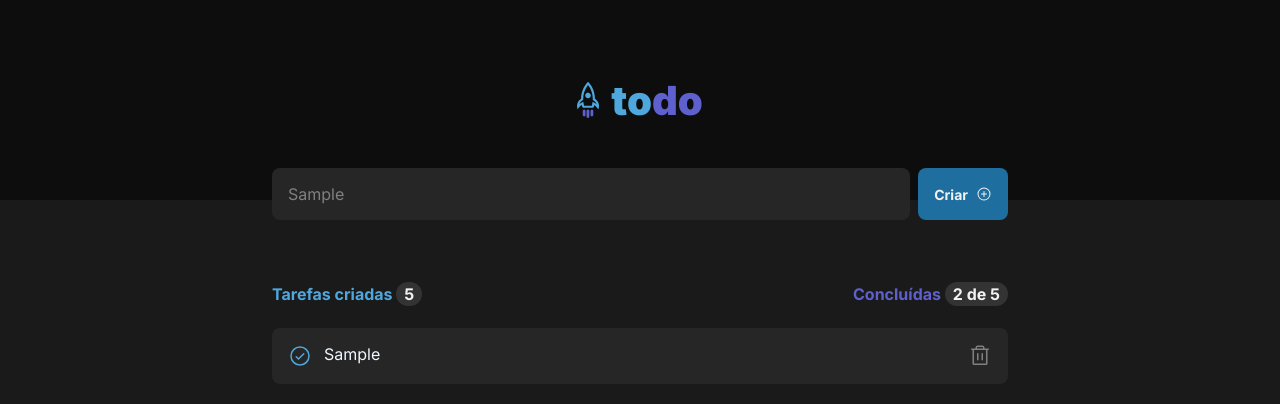
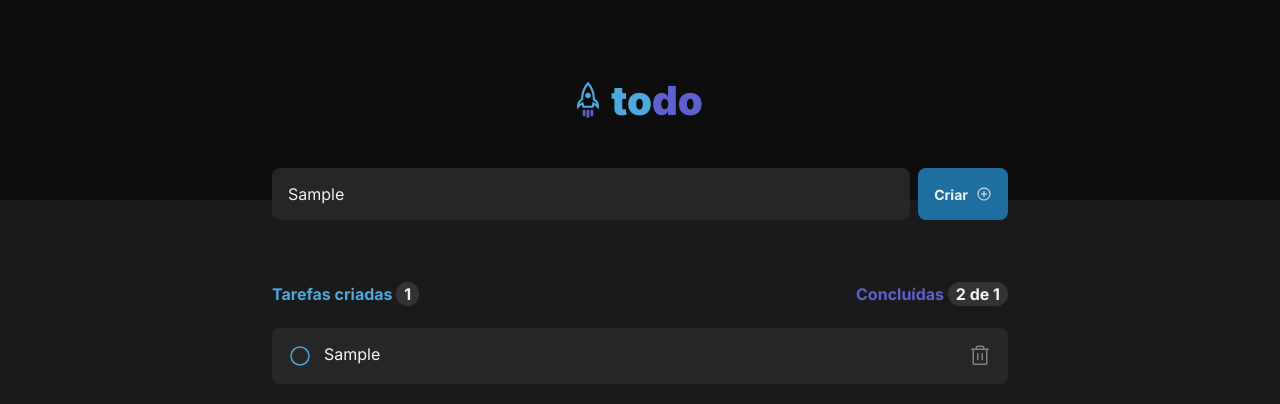
Before and after one commit to geilinha/To-do, a React (Vite) app: page / in a window 1280 px wide. Both pictures are taken after typing "Sample" into the empty fields and a click on the button "Criar". Shown: the top 404 px of the page. Built offline with nearby package versions, Linux system fonts and the light colour scheme.

Commit message:
feat: modificacoes gerais

```diff
--- a/src/components/App.jsx
+++ b/src/components/App.jsx
@@ -1,49 +1,65 @@
-import { useState } from 'react'
-import '../styles/global.css'
-import styles from './App.module.css'
-import { Header } from './Header'
-import { TarefaCard } from './TarefaCard'
-import { TarefaInput } from './TarefaInput'
+import { useState } from "react";
+import "../styles/global.css";
+import styles from "./App.module.css";
+import { Header } from "./Header";
+import { TarefaCard } from "./TarefaCard";
+import { TarefaInput } from "./TarefaInput";
 
 function App() {
-
   const [tarefa, setTarefa] = useState([]);
 
+  const id = tarefa.length;
+
   function adicionaTarefa(content) {
-        setTarefa([...tarefa, content])
+    const item = setTarefa([...tarefa, { id, content, isChecked: false }]);
   }
 
+  function removeTarefa(contentToDelete) {
+    const filteredList = tarefa.filter((content) => {
+      return content.id !== contentToDelete;
+    });
 
+    setTarefa(filteredList);
+  }
 
+  const quantidadeTarefa = tarefa.length;
 
-    return(
+  return (
     <div>
       <Header />
-
       <div className={styles.whapper}>
-
         <main>
           <div className={styles.createTask}>
-                         <TarefaInput  onAdicionaTarefa={adicionaTarefa}/>
+            <TarefaInput onAdicionaTarefa={adicionaTarefa} />
           </div>
           <div className={styles.body}>
             <div className={styles.index}>
-                            <p className={styles.totalTasks}>Tarefas criadas <span>{5}</span></p>
-                            <p className={styles.concluideTasks}>Concluídas <span>{2} de {5}</span></p>
+              <p className={styles.totalTasks}>
+                Tarefas criadas <span>{quantidadeTarefa}</span>
+              </p>
+              <p className={styles.concluideTasks}>
+                Concluídas{" "}
+                <span>
+                  {2} de {quantidadeTarefa}
+                </span>
+              </p>
             </div>
             <div className={styles.tasks}>
               {tarefa.map((tar) => {
                 return (
-                                    <TarefaCard content={tar}/>
-                                )
+                  <TarefaCard
+                    key={tar.id}
+                    content={tar}
+                    onRemoveTarefa={removeTarefa}
+                  />
+                );
               })}
             </div>
           </div>
         </main>
-
       </div>
     </div>
-    )
+  );
 }
 
-export default App
+export default App;
--- a/src/components/Header.module.css
+++ b/src/components/Header.module.css
@@ -5,7 +5,7 @@ header {
     display: flex;
     justify-content: center;
     align-items: center;
-    gap: 12px;
+    gap: 0.75rem;
 
     font-family: 'Inter', sans-serif;
     font-weight: 900;
@@ -23,5 +23,4 @@ header p {
     -webkit-background-clip: text;
     -webkit-text-fill-color: transparent;
     background-clip: text;
-
 }
--- a/src/components/TarefaCard.jsx
+++ b/src/components/TarefaCard.jsx
@@ -1,17 +1,34 @@
-import styles from './TarefaCard.module.css'
-import { CheckCircle } from '@phosphor-icons/react'
-import { Trash } from '@phosphor-icons/react'
+import styles from "./TarefaCard.module.css";
+import { Circle } from "@phosphor-icons/react";
+import { CheckCircle } from "@phosphor-icons/react";
+import { Trash } from "@phosphor-icons/react";
+import { useState } from "react";
 
-export function TarefaCard({ content }) {
-    return (
-        <div className={styles.TarefaCard}>
-            <button>
-                <CheckCircle size={24} color="#4EA8DE"/>
-            </button>
-            <p>{content}</p>
-            <button>
-                <Trash size={24} color="#808080"/>
-            </button>
-        </div>
-    )
+export function TarefaCard({ content, onRemoveTarefa }) {
+  function handleDeleteTarefa() {
+    console.log(content);
+    onRemoveTarefa(content.id);
+  }
+
+  const [isChecked, setIsChecked] = useState(false);
+
+  return (
+    <div className={styles.TarefaCard}>
+      <button
+        onClick={() => {
+          setIsChecked(!isChecked);
+        }}
+      >
+        {isChecked ? (
+          <CheckCircle className={styles.check} size={24} color="#4EA8DE" />
+        ) : (
+          <Circle className={styles.checked} size={24} color="#4EA8DE" />
+        )}
+      </button>
+      <p>{content.content}</p>
+      <button onClick={handleDeleteTarefa} className={styles.delete}>
+        <Trash size={24} />
+      </button>
+    </div>
+  );
 }
--- a/src/components/TarefaCard.module.css
+++ b/src/components/TarefaCard.module.css
@@ -1,5 +1,3 @@
-
-
 .TarefaCard {
   display: flex;
   padding: 1rem;
@@ -19,3 +17,14 @@
   background: none;
   border: none;
 }
+
+.delete {
+  color: var(--gray-300);
+}
+
+.delete :hover {
+  background: var(--gray-400);
+  color: var(--danger);
+  padding: 0.3125rem;
+  border-radius: 4px;
+}
--- a/src/components/TarefaInput.jsx
+++ b/src/components/TarefaInput.jsx
@@ -1,26 +1,34 @@
-import { useState } from 'react'
-import styles from './TarefaInput.module.css'
-import { PlusCircle } from "@phosphor-icons/react"
-
+import { useState } from "react";
+import styles from "./TarefaInput.module.css";
+import { PlusCircle } from "@phosphor-icons/react";
 
 export function TarefaInput({ onAdicionaTarefa }) {
-
-    const [texto, setTexto] = useState('')
+  const [texto, setTexto] = useState("");
 
   function handleAdicionaTarefa(event) {
-        event.preventDefault()
+    event.preventDefault();
 
-        onAdicionaTarefa(texto)
+    onAdicionaTarefa(texto);
   }
 
   function handleText(event) {
-        setTexto(event.target.value)
+    setTexto(event.target.value);
   }
 
   return (
-        <form onSubmit={(event) => handleAdicionaTarefa(event)} className={styles.tarefa}>
-            <input onChange={(event) => handleText(event)} type="text" placeholder="Adicione uma nova tarefa"/>
-            <button type="submit">Criar <PlusCircle size={16}/></button>
+    <form
+      onSubmit={(event) => handleAdicionaTarefa(event)}
+      className={styles.tarefa}
+    >
+      <input
+        onChange={(event) => handleText(event)}
+        type="text"
+        placeholder="Adicione uma nova tarefa"
+      />
+      <button className={styles.button} type="submit">
+        <p>Criar</p>
+        <PlusCircle size={16} />
+      </button>
     </form>
-    )
+  );
 }
--- a/src/components/TarefaInput.module.css
+++ b/src/components/TarefaInput.module.css
@@ -1,4 +1,3 @@
-
 .tarefa {
   display: flex;
   gap: 0.5rem;
@@ -10,11 +9,16 @@
   padding: 1rem;
   border-radius: 8px;
   background: var(--gray-500);
-    color: var(--gray-300);
+  color: var(--gray-100);
   border: none;
 }
 
-.tarefa button {
+.tarefa input:focus {
+  outline: transparent;
+  box-shadow: 0 0 0 2px var(--purpleDark);
+}
+
+.button {
   display: flex;
   align-items: center;
   padding: 1rem;
@@ -24,7 +28,12 @@
   border: none;
   gap: 0.5rem;
 
-    font-family: 'Inter', sans-serif;
+  font-family: "Inter", sans-serif;
   font-weight: 700;
   font-size: 0.875rem;
+  transition: 0.2s;
 }
+
+.button:hover {
+  background: var(--blue);
+}
```
Also changed, not shown: src/components/App.module.css (+2 -5 lines). Lines whose indentation alone changed are shown as unchanged.
